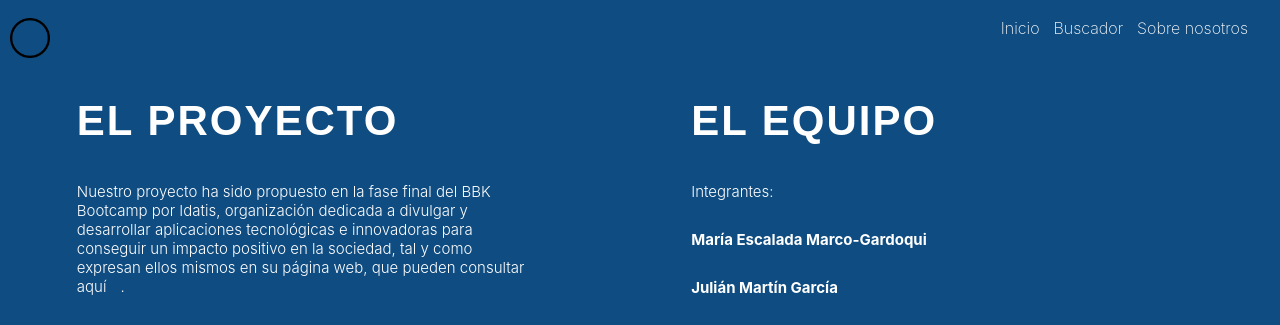
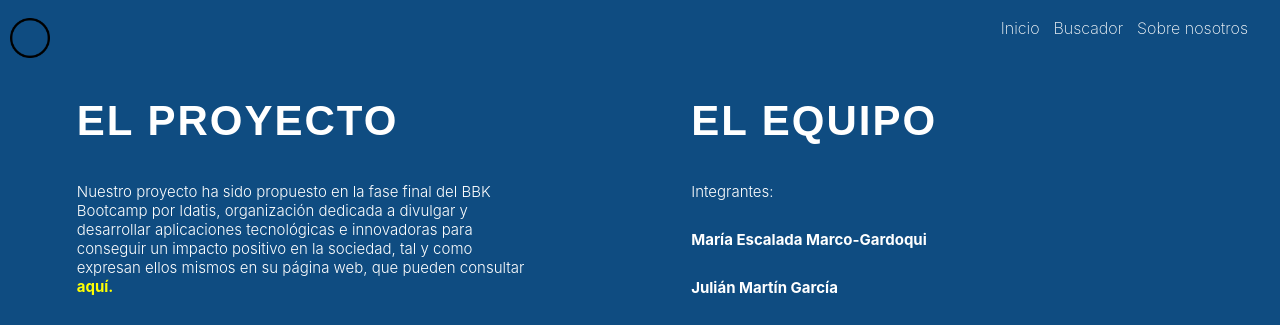
Before and after one commit to Amanrique29/Buscador-voluntariado, a React (Create React App) app: page /aboutus in a window 1280 px wide. Shown: the top 325 px of the page. Built offline with nearby package versions, Linux system fonts and the light colour scheme.

Commit message:
remarcarBotonIdatis

```diff
--- a/src/Sobrenosotros.css
+++ b/src/Sobrenosotros.css
@@ -13,3 +13,6 @@
 .ancho-parrafo{
     width: 512px;
 }
+.idatis-web{
+    color: yellow;
+}
--- a/src/nosotros.js
+++ b/src/nosotros.js
@@ -7,7 +7,7 @@ function SobreNosotros() {
             <div className="doscolumnas">
                 <div className="columna">
                     <h1 className="titulos_">EL PROYECTO</h1>
-                    <p>Nuestro proyecto ha sido propuesto en la fase final del BBK Bootcamp por Idatis, organización dedicada a divulgar y desarrollar aplicaciones tecnológicas e innovadoras para conseguir un impacto positivo en la sociedad, tal y como expresan ellos mismos en su página web, que pueden consultar <a href="https://www.idatis.org/">aquí</a>.</p>
+                    <p>Nuestro proyecto ha sido propuesto en la fase final del BBK Bootcamp por Idatis, organización dedicada a divulgar y desarrollar aplicaciones tecnológicas e innovadoras para conseguir un impacto positivo en la sociedad, tal y como expresan ellos mismos en su página web, que pueden consultar <a className="idatis-web" href="https://www.idatis.org/"><b>aquí.</b></a></p>
                     <br></br>
                     <p>Nuestro reto consiste en la creación de un buscador de oportunidades de voluntariado a lo largo de todo el territorio nacional, para lo cual hemos optado por una doble vía de búsqueda:</p>
                     <br></br>
```
